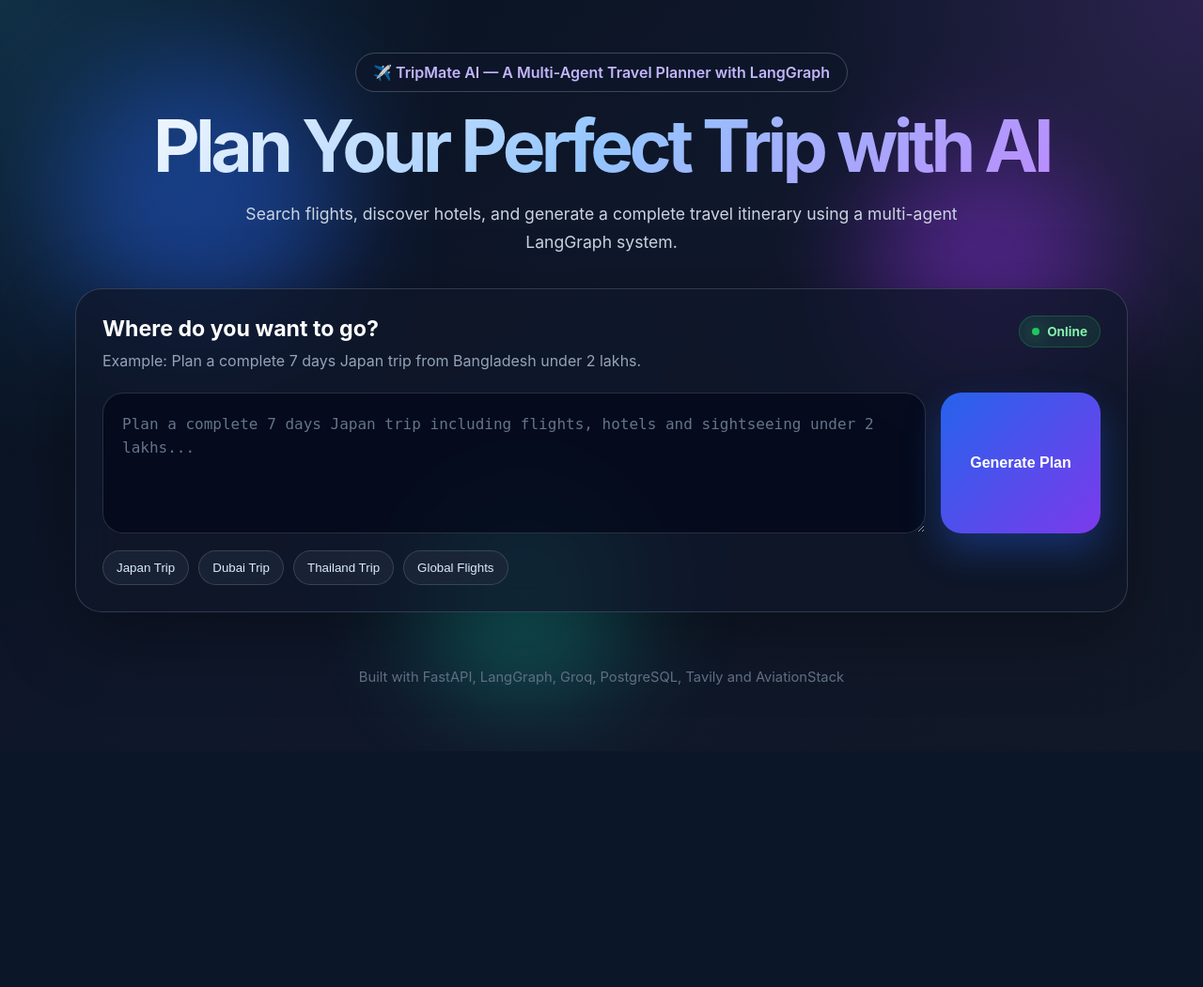
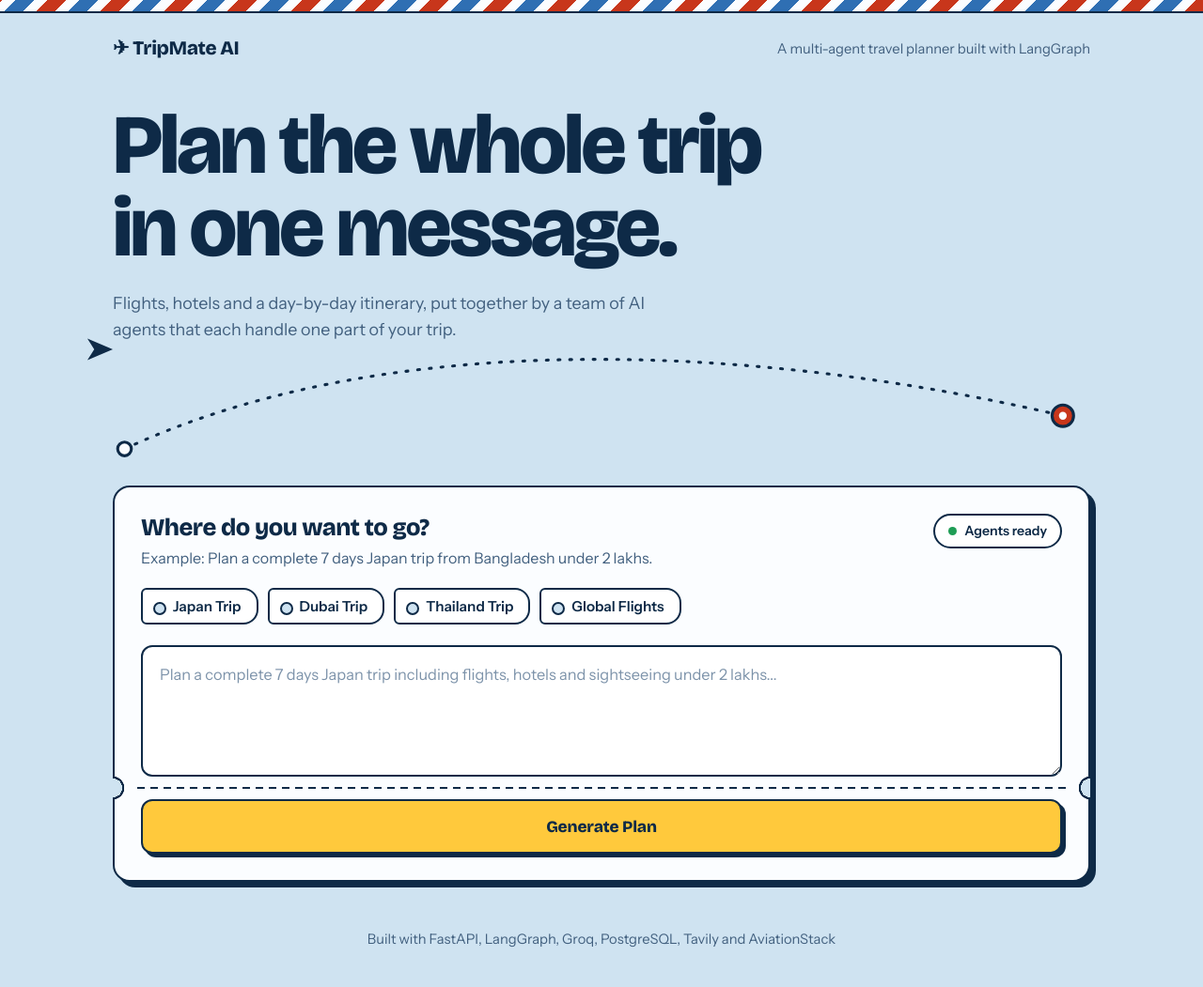
Before and after one commit to Pratik5767/TripMate-AI, a FastAPI app: page / in a window 1280 px wide. Shown: the whole page at 94% size. Before the commit the page ends 779 px from the top, so only its background shows below. Run offline with FastAPI, Linux system fonts and the light colour scheme; some libraries are stand-ins or nearby versions.

Commit message:
updated the frontend

```diff
--- a/static/style.css
+++ b/static/style.css
@@ -1,3 +1,18 @@
+:root {
+    --sky: #cfe3f1;
+    --paper: #fbfdff;
+    --ink: #0e2a47;
+    --ink-soft: #42607f;
+    --signal: #ffc93c;
+    --stamp: #c8361b;
+    --route: #2f6fb3;
+    --go: #1f9d55;
+    --pad: 28px;
+    --btn-h: 58px;
+    --display: "Bricolage Grotesque", "Trebuchet MS", system-ui, sans-serif;
+    --body: "Instrument Sans", system-ui, -apple-system, "Segoe UI", sans-serif;
+}
+
 * {
     margin: 0;
     padding: 0;
@@ -5,108 +20,107 @@
 }
 
 body {
-    font-family: Inter, system-ui, -apple-system, BlinkMacSystemFont, "Segoe UI", sans-serif;
+    font-family: var(--body);
+    background: var(--sky);
+    color: var(--ink);
     min-height: 100vh;
-    background: #07111f;
-    color: #ffffff;
+    line-height: 1.5;
     overflow-x: hidden;
 }
 
-.page-bg {
-    position: fixed;
-    inset: 0;
-    z-index: -1;
-    background:
-        radial-gradient(circle at top left, rgba(56, 189, 248, 0.18), transparent 32%),
-        radial-gradient(circle at top right, rgba(168, 85, 247, 0.18), transparent 28%),
-        linear-gradient(135deg, #07111f 0%, #0f172a 45%, #111827 100%);
+:focus-visible {
+    outline: 3px solid var(--route);
+    outline-offset: 3px;
 }
 
-.gradient-circle {
-    position: absolute;
-    border-radius: 999px;
-    filter: blur(60px);
-    opacity: 0.45;
+.hidden {
+    display: none !important;
 }
 
-.circle-1 {
-    width: 300px;
-    height: 300px;
-    background: #2563eb;
-    top: 8%;
-    left: 5%;
-}
+/* ---------- Airmail band ---------- */
 
-.circle-2 {
-    width: 260px;
-    height: 260px;
-    background: #9333ea;
-    top: 20%;
-    right: 8%;
-}
-
-.circle-3 {
-    width: 220px;
-    height: 220px;
-    background: #14b8a6;
-    bottom: 8%;
-    left: 35%;
+.airmail-band {
+    height: 14px;
+    background: repeating-linear-gradient(-45deg,
+            var(--stamp) 0 14px,
+            var(--paper) 14px 24px,
+            var(--route) 24px 38px,
+            var(--paper) 38px 48px);
+    border-bottom: 2px solid var(--ink);
 }
 
 .app-container {
-    width: min(1120px, calc(100% - 32px));
+    width: min(1040px, calc(100% - 32px));
     margin: 0 auto;
-    padding: 56px 0 30px;
+    padding: 0 0 24px;
 }
 
-.hero-section {
-    text-align: center;
-    margin-bottom: 34px;
+/* ---------- Top bar ---------- */
+
+.topbar {
+    display: flex;
+    align-items: center;
+    justify-content: space-between;
+    gap: 16px;
+    padding: 22px 0 8px;
 }
 
-.badge {
-    display: inline-flex;
-    align-items: center;
-    gap: 8px;
-    padding: 10px 18px;
-    border: 1px solid rgba(148, 163, 184, 0.35);
-    border-radius: 999px;
-    background: rgba(15, 23, 42, 0.72);
-    backdrop-filter: blur(16px);
-    color: #c4b5fd;
-    font-weight: 600;
-    margin-bottom: 20px;
+.brand {
+    font-family: var(--display);
+    font-weight: 800;
+    font-size: 1.3rem;
+    letter-spacing: -0.02em;
+}
+
+.brand-note {
+    color: var(--ink-soft);
+    font-size: 0.92rem;
+    text-align: right;
+}
+
+/* ---------- Hero ---------- */
+
+.hero-section {
+    padding: 36px 0 10px;
+    text-align: left;
 }
 
 .hero-section h1 {
-    font-size: clamp(2.2rem, 6vw, 5rem);
-    line-height: 1;
-    letter-spacing: -0.06em;
-    margin-bottom: 18px;
-    background: linear-gradient(135deg, #ffffff, #93c5fd, #c084fc);
-    -webkit-background-clip: text;
-    -webkit-text-fill-color: transparent;
+    font-family: var(--display);
+    font-weight: 800;
+    font-size: clamp(2.7rem, 7.4vw, 5.6rem);
+    line-height: 0.98;
+    letter-spacing: -0.035em;
+    max-width: 13ch;
+    color: var(--ink);
 }
 
 .hero-section p {
-    max-width: 760px;
-    margin: 0 auto;
-    color: #cbd5e1;
-    font-size: 1.1rem;
-    line-height: 1.7;
+    max-width: 52ch;
+    margin-top: 22px;
+    color: var(--ink-soft);
+    font-size: 1.12rem;
+    line-height: 1.6;
 }
 
-.planner-card,
-.result-section {
-    background: rgba(15, 23, 42, 0.76);
-    border: 1px solid rgba(148, 163, 184, 0.26);
-    box-shadow: 0 24px 80px rgba(0, 0, 0, 0.35);
-    backdrop-filter: blur(20px);
-    border-radius: 28px;
+.route {
+    display: block;
+    width: 100%;
+    height: auto;
+    margin-top: 6px;
+    overflow: visible;
 }
 
+/* ---------- Boarding pass (planner) ---------- */
+
 .planner-card {
-    padding: 28px;
+    position: relative;
+    background: var(--paper);
+    border: 2px solid var(--ink);
+    border-radius: 18px;
+    box-shadow: 6px 6px 0 var(--ink);
+    padding: var(--pad);
+    margin-top: 10px;
 }
 
 .card-header,
@@ -115,124 +129,200 @@ body {
     align-items: flex-start;
     justify-content: space-between;
     gap: 18px;
-    margin-bottom: 22px;
+    margin-bottom: 20px;
 }
 
 .card-header h2,
 .result-header h2 {
-    font-size: 1.45rem;
-    margin-bottom: 8px;
+    font-family: var(--display);
+    font-weight: 800;
+    font-size: 1.6rem;
+    letter-spacing: -0.02em;
+    line-height: 1.15;
+    margin-bottom: 6px;
 }
 
 .card-header p,
 .result-header p {
-    color: #94a3b8;
-    line-height: 1.5;
+    color: var(--ink-soft);
+    max-width: 60ch;
 }
 
 .status-pill {
-    display: flex;
+    display: inline-flex;
     align-items: center;
     gap: 8px;
-    background: rgba(34, 197, 94, 0.12);
-    color: #86efac;
-    border: 1px solid rgba(34, 197, 94, 0.25);
-    padding: 8px 13px;
+    padding: 6px 14px;
+    border: 2px solid var(--ink);
     border-radius: 999px;
-    font-weight: 700;
-    font-size: 0.85rem;
+    font-weight: 600;
+    font-size: 0.88rem;
     white-space: nowrap;
+    background: #fff;
 }
 
 .status-dot {
-    width: 8px;
-    height: 8px;
+    width: 9px;
+    height: 9px;
     border-radius: 50%;
-    background: #22c55e;
-    box-shadow: 0 0 18px #22c55e;
+    background: var(--go);
 }
 
-.input-area {
-    display: grid;
-    grid-template-columns: 1fr auto;
-    gap: 16px;
-    align-items: stretch;
-}
-
-textarea {
-    width: 100%;
-    min-height: 150px;
-    resize: vertical;
-    border: 1px solid rgba(148, 163, 184, 0.24);
-    border-radius: 22px;
-    background: rgba(2, 6, 23, 0.64);
-    color: #ffffff;
-    padding: 20px;
-    font-size: 1rem;
-    line-height: 1.6;
-    outline: none;
-    transition: 0.25s ease;
-}
-
-textarea:focus {
-    border-color: rgba(96, 165, 250, 0.85);
-    box-shadow: 0 0 0 4px rgba(59, 130, 246, 0.18);
-}
-
-textarea::placeholder {
-    color: #64748b;
-}
-
-#sendBtn {
-    min-width: 170px;
-    border: none;
-    border-radius: 22px;
-    padding: 0 24px;
-    background: linear-gradient(135deg, #2563eb, #7c3aed);
-    color: #ffffff;
-    font-weight: 800;
-    font-size: 1rem;
-    cursor: pointer;
-    box-shadow: 0 18px 38px rgba(37, 99, 235, 0.35);
-    transition: 0.25s ease;
-}
-
-#sendBtn:hover {
-    transform: translateY(-2px);
-    box-shadow: 0 22px 50px rgba(124, 58, 237, 0.4);
-}
-
-#sendBtn:disabled {
-    opacity: 0.6;
-    cursor: not-allowed;
-    transform: none;
-}
+/* Luggage-tag quick prompts */
 
 .quick-prompts {
     display: flex;
     flex-wrap: wrap;
     gap: 10px;
-    margin-top: 18px;
+    margin-bottom: 22px;
 }
 
 .quick-prompts button {
-    border: 1px solid rgba(148, 163, 184, 0.25);
-    background: rgba(30, 41, 59, 0.7);
-    color: #dbeafe;
-    border-radius: 999px;
-    padding: 10px 14px;
+    position: relative;
+    font: 600 0.95rem var(--body);
+    color: var(--ink);
+    background: #fff;
+    border: 2px solid var(--ink);
+    border-radius: 6px 16px 16px 6px;
+    padding: 8px 16px 8px 32px;
     cursor: pointer;
-    transition: 0.2s ease;
+    transition: background 0.15s ease, transform 0.15s ease;
+}
+
+.quick-prompts button::before {
+    content: "";
+    position: absolute;
+    left: 11px;
+    top: 50%;
+    width: 10px;
+    height: 10px;
+    margin-top: -5px;
+    border: 2px solid var(--ink);
+    border-radius: 50%;
+    background: var(--sky);
 }
 
 .quick-prompts button:hover {
-    background: rgba(59, 130, 246, 0.2);
-    border-color: rgba(96, 165, 250, 0.5);
+    background: var(--signal);
+    transform: rotate(-1.5deg);
 }
 
+/* Input + tear-off stub */
+
+.input-area {
+    position: relative;
+    display: flex;
+    flex-direction: column;
+    gap: 24px;
+}
+
+.input-area::before {
+    content: "";
+    position: absolute;
+    left: calc(-1 * (var(--pad) + 2px));
+    right: calc(-1 * (var(--pad) + 2px));
+    bottom: var(--btn-h);
+    height: 24px;
+    overflow: hidden;
+    pointer-events: none;
+    background:
+        radial-gradient(circle at 0 50%, var(--sky) 0 10px, var(--ink) 10px 12px, transparent 12.5px),
+        radial-gradient(circle at 100% 50%, var(--sky) 0 10px, var(--ink) 10px 12px, transparent 12.5px),
+        repeating-linear-gradient(90deg, var(--ink) 0 8px, transparent 8px 14px) center / calc(100% - 52px) 2px no-repeat;
+}
+
+textarea {
+    width: 100%;
+    min-height: 140px;
+    resize: vertical;
+    font: 400 1.02rem/1.6 var(--body);
+    color: var(--ink);
+    background: #fff;
+    border: 2px solid var(--ink);
+    border-radius: 12px;
+    padding: 16px 18px;
+}
+
+textarea:focus {
+    outline: 3px solid var(--route);
+    outline-offset: 2px;
+}
+
+textarea::placeholder {
+    color: #7d93aa;
+}
+
+#sendBtn {
+    height: var(--btn-h);
+    width: 100%;
+    display: inline-flex;
+    align-items: center;
+    justify-content: center;
+    gap: 12px;
+    font: 800 1.08rem var(--display);
+    letter-spacing: -0.01em;
+    color: var(--ink);
+    background: var(--signal);
+    border: 2px solid var(--ink);
+    border-radius: 12px;
+    box-shadow: 4px 4px 0 var(--ink);
+    cursor: pointer;
+    transition: transform 0.12s ease, box-shadow 0.12s ease;
+}
+
+#sendBtn:hover {
+    transform: translate(2px, 2px);
+    box-shadow: 2px 2px 0 var(--ink);
+}
+
+#sendBtn:active {
+    transform: translate(4px, 4px);
+    box-shadow: 0 0 0 var(--ink);
+}
+
+#sendBtn:disabled {
+    opacity: 0.65;
+    cursor: not-allowed;
+    transform: none;
+    box-shadow: 4px 4px 0 var(--ink);
+}
+
+.loader {
+    display: inline-block;
+    width: 18px;
+    height: 18px;
+    border: 3px solid rgba(14, 42, 71, 0.3);
+    border-top-color: var(--ink);
+    border-radius: 50%;
+    animation: spin 0.85s linear infinite;
+}
+
+/* ---------- Itinerary sheet (result) ---------- */
+
 .result-section {
-    margin-top: 26px;
-    padding: 28px;
+    position: relative;
+    overflow: hidden;
+    background: var(--paper);
+    border: 2px solid var(--ink);
+    border-radius: 18px;
+    box-shadow: 6px 6px 0 var(--ink);
+    margin-top: 44px;
+    padding: 46px var(--pad) var(--pad);
+}
+
+.result-section::before {
+    content: "";
+    position: absolute;
+    top: 0;
+    left: 0;
+    right: 0;
+    height: 14px;
+    border-bottom: 2px solid var(--ink);
+    background: repeating-linear-gradient(-45deg,
+            var(--stamp) 0 14px,
+            var(--paper) 14px 24px,
+            var(--route) 24px 38px,
+            var(--paper) 38px 48px);
 }
 
 .result-actions {
@@ -312,102 +399,121 @@ textarea::placeholder {
 }
 
 .result-box h1 {
-    font-size: 2rem;
-    border-bottom: 3px solid #2563eb;
-    padding-bottom: 10px;
+    font-size: 2.1rem;
+    font-weight: 800;
+    padding-bottom: 12px;
+    border-bottom: 3px double var(--ink);
 }
 
+/* Each h2 reads like a stop on the route */
 .result-box h2 {
-    font-size: 1.45rem;
-    border-left: 5px solid #2563eb;
-    padding-left: 12px;
-    background: #eff6ff;
-    padding-top: 10px;
-    padding-bottom: 10px;
-    border-radius: 10px;
+    position: relative;
+    font-size: 1.5rem;
+    font-weight: 800;
+    padding: 0 0 10px 30px;
+    border-bottom: 2px dashed #9db6cd;
+}
+
+.result-box h2::before {
+    content: "";
+    position: absolute;
+    left: 2px;
+    top: 0.32em;
+    width: 14px;
+    height: 14px;
+    border: 3px solid var(--ink);
+    border-radius: 50%;
+    background: var(--signal);
 }
 
 .result-box h3 {
     font-size: 1.15rem;
-    color: #1d4ed8;
+    font-weight: 800;
+    color: var(--stamp);
 }
 
 .result-box p {
     margin-bottom: 14px;
-    line-height: 1.75;
-    color: #374151;
 }
 
 .result-box ul,
 .result-box ol {
     margin: 10px 0 18px 24px;
-    color: #374151;
 }
 
 .result-box li {
     margin-bottom: 8px;
-    line-height: 1.65;
+}
+
+.result-box li::marker {
+    color: var(--route);
+    font-weight: 700;
 }
 
 .result-box strong {
-    color: #111827;
-    font-weight: 800;
+    color: var(--ink);
+    font-weight: 700;
+}
+
+.result-box a {
+    color: var(--stamp);
+    text-underline-offset: 3px;
+}
+
+.result-box blockquote {
+    margin: 16px 0;
+    padding: 10px 16px;
+    border-left: 5px solid var(--signal);
+    background: #fff9e5;
 }
 
 .result-box hr {
     border: none;
-    border-top: 1px solid #e5e7eb;
-    margin: 24px 0;
+    border-top: 2px dashed #c6d7e6;
+    margin: 26px 0;
 }
 
 .result-box table {
     width: 100%;
     border-collapse: collapse;
     margin: 18px 0;
-    color: #374151;
+    font-size: 0.97rem;
 }
 
 .result-box th,
 .result-box td {
-    border: 1px solid #e5e7eb;
-    padding: 10px;
+    border: 1px solid #c6d7e6;
+    padding: 10px 12px;
     text-align: left;
 }
 
 .result-box th {
-    background: #eff6ff;
-    color: #111827;
-    font-weight: 800;
+    background: var(--ink);
+    color: #fff;
+    font-weight: 600;
 }
 
-.error-box {
-    margin-top: 22px;
-    padding: 18px 20px;
-    border-radius: 18px;
-    background: rgba(239, 68, 68, 0.13);
-    border: 1px solid rgba(239, 68, 68, 0.35);
-    color: #fecaca;
-    line-height: 1.5;
+.result-box tr:nth-child(even) td {
+    background: #f1f7fc;
 }
 
-.loader {
-    display: inline-block;
-    width: 18px;
-    height: 18px;
-    border: 3px solid rgba(255, 255, 255, 0.35);
-    border-top-color: #ffffff;
-    border-radius: 50%;
-    animation: spin 0.85s linear infinite;
-}
+/* ---------- Error ---------- */
 
-.hidden {
-    display: none;
+.error-box {
+    margin-top: 28px;
+    padding: 16px 20px;
+    background: #fff1ee;
+    color: #7a1d0c;
+    border: 2px solid var(--stamp);
+    border-left-width: 10px;
+    border-radius: 12px;
+    line-height: 1.5;
 }
 
 footer {
     text-align: center;
-    color: #64748b;
-    padding: 30px 16px 40px;
+    color: var(--ink-soft);
+    padding: 26px 16px 40px;
     font-size: 0.92rem;
 }
 
--- a/templates/index.html
+++ b/templates/index.html
@@ -1,41 +1,54 @@
 <!DOCTYPE html>
 <html lang="en">
+
 <head>
     <meta charset="UTF-8">
+    <meta name="viewport" content="width=device-width, initial-scale=1.0">
+    <title>TripMate AI</title>
 
-    <meta name="viewport" content="width=device-width, initial-scale=1.0">
-
-    <title>TripMate AI</title>
+    <link rel="preconnect" href="https://fonts.googleapis.com">
+    <link rel="preconnect" href="https://fonts.gstatic.com" crossorigin>
+    <link
+        href="https://fonts.googleapis.com/css2?family=Bricolage+Grotesque:opsz,wght@12..96,500;12..96,800&family=Instrument+Sans:wght@400;500;600&display=swap"
+        rel="stylesheet">
 
     <link rel="stylesheet" href="/static/style.css">
 </head>
 
 <body>
-
-    <div class="page-bg">
-        <div class="gradient-circle circle-1"></div>
-        <div class="gradient-circle circle-2"></div>
-        <div class="gradient-circle circle-3"></div>
-    </div>
+    <div class="airmail-band" aria-hidden="true"></div>
 
     <main class="app-container">
+        <header class="topbar">
+            <span class="brand">✈ TripMate AI</span>
+            <span class="brand-note">A multi-agent travel planner built with LangGraph</span>
+        </header>
 
         <section class="hero-section">
-            <div class="badge">
-                ✈️ TripMate AI — A Multi-Agent Travel Planner with LangGraph
-            </div>
-
-            <h1>
-                Plan Your Perfect Trip with AI
-            </h1>
+            <h1>Plan the whole trip in one message.</h1>
 
             <p>
-                Search flights, discover hotels, and generate a complete travel itinerary using a multi-agent LangGraph system.
+                Flights, hotels and a day-by-day itinerary, put together by a team of AI agents that each handle one
+                part of your trip.
             </p>
+
+            <svg class="route" viewBox="0 0 1000 120" aria-hidden="true">
+                <path id="route" d="M12,102 C260,-14 620,-14 972,68" fill="none" stroke="#0e2a47" stroke-width="3"
+                    stroke-dasharray="2 10" stroke-linecap="round" />
+                <circle cx="12" cy="102" r="7" fill="#fbfdff" stroke="#0e2a47" stroke-width="3" />
+                <circle cx="972" cy="68" r="11" fill="#c8361b" stroke="#0e2a47" stroke-width="3" />
+                <circle cx="972" cy="68" r="4" fill="#fbfdff" />
+                <g class="plane">
+                    <path d="M0,0 L-26,-11 L-19,0 L-26,11 Z" fill="#0e2a47" />
+                    <animateMotion dur="3.4s" begin="0s" rotate="auto" fill="freeze" calcMode="spline" keyTimes="0;1"
+                        keySplines="0.45 0 0.2 1">
+                        <mpath href="#route" />
+                    </animateMotion>
+                </g>
+            </svg>
         </section>
 
         <section class="planner-card">
-
             <div class="card-header">
                 <div>
                     <h2>Where do you want to go?</h2>
@@ -46,32 +59,23 @@
 
                 <div class="status-pill">
                     <span class="status-dot"></span>
-                    Online
+                    Agents ready
                 </div>
             </div>
 
-            <div class="input-area">
-                <textarea
-                    id="userInput"
-                    placeholder="Plan a complete 7 days Japan trip including flights, hotels and sightseeing under 2 lakhs..."
-                ></textarea>
-
-                <button id="sendBtn" onclick="sendMessage()">
-                    <span id="btnText">Generate Plan</span>
-                    <span id="btnLoader" class="loader hidden"></span>
-                </button>
-            </div>
-
             <div class="quick-prompts">
-                <button onclick="setPrompt('Plan a complete 7 days Japan trip from Bangladesh including flights, hotels and sightseeing under 2 lakhs.')">
+                <button
+                    onclick="setPrompt('Plan a complete 7 days Japan trip from Bangladesh including flights, hotels and sightseeing under 2 lakhs.')">
                     Japan Trip
                 </button>
 
-                <button onclick="setPrompt('Plan a 5 days Dubai trip from Dhaka with flights, hotels and sightseeing.')">
+                <button
+                    onclick="setPrompt('Plan a 5 days Dubai trip from Dhaka with flights, hotels and sightseeing.')">
                     Dubai Trip
                 </button>
 
-                <button onclick="setPrompt('Plan a 7 days Thailand trip from Bangladesh with budget hotels and sightseeing.')">
+                <button
+                    onclick="setPrompt('Plan a 7 days Thailand trip from Bangladesh with budget hotels and sightseeing.')">
                     Thailand Trip
                 </button>
 
@@ -80,10 +84,18 @@
                 </button>
             </div>
 
+            <div class="input-area">
+                <textarea id="userInput"
+                    placeholder="Plan a complete 7 days Japan trip including flights, hotels and sightseeing under 2 lakhs..."></textarea>
+
+                <button id="sendBtn" onclick="sendMessage()">
+                    <span id="btnText">Generate Plan</span>
+                    <span id="btnLoader" class="loader hidden"></span>
+                </button>
+            </div>
         </section>
 
         <section id="resultSection" class="result-section hidden">
-
             <div class="result-header">
                 <div>
                     <h2>Your AI Travel Plan</h2>
@@ -105,11 +117,9 @@
                 <h1 class="pdf-title">AI Travel Plan</h1>
                 <div id="resultBox" class="result-box"></div>
             </div>
-
         </section>
 
         <section id="errorBox" class="error-box hidden"></section>
-
     </main>
 
     <footer>
@@ -124,6 +134,6 @@
 
     <!-- Your Custom JS -->
     <script src="/static/script.js"></script>
+</body>
 
-</body>
 </html>
```
Also changed, not shown: other parts of static/style.css (+55 -46 lines).
